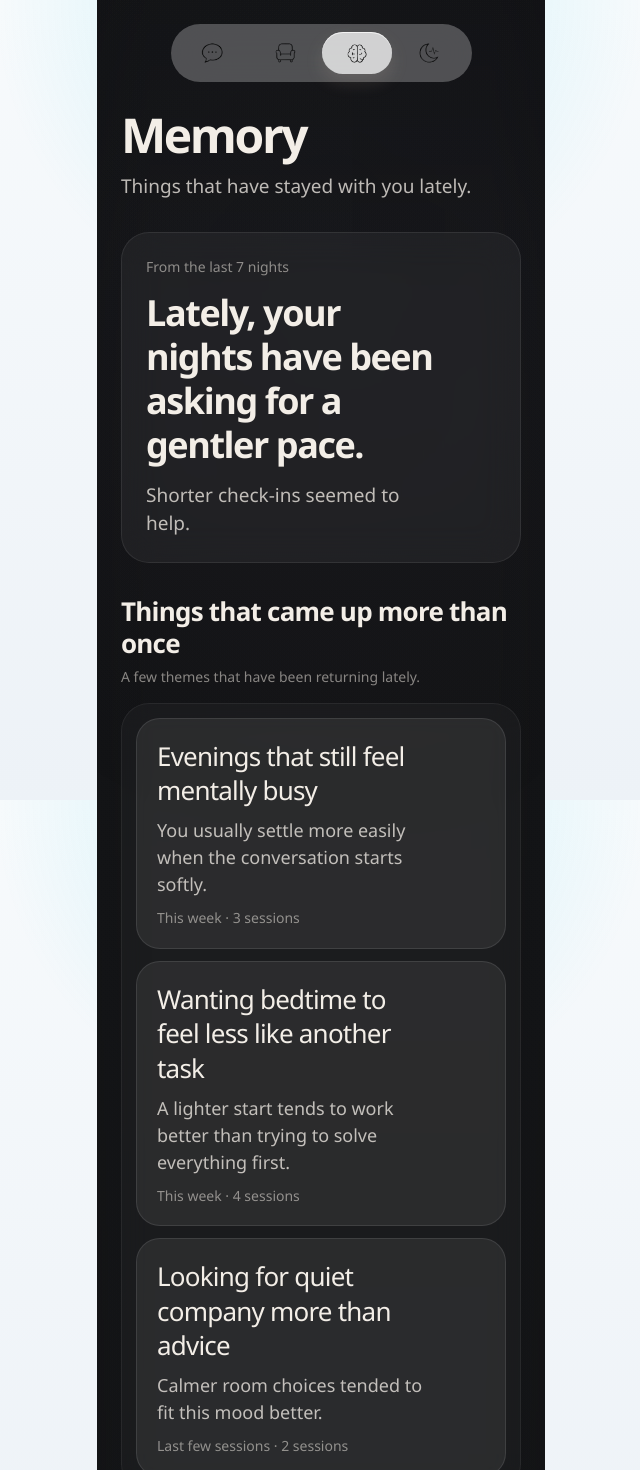
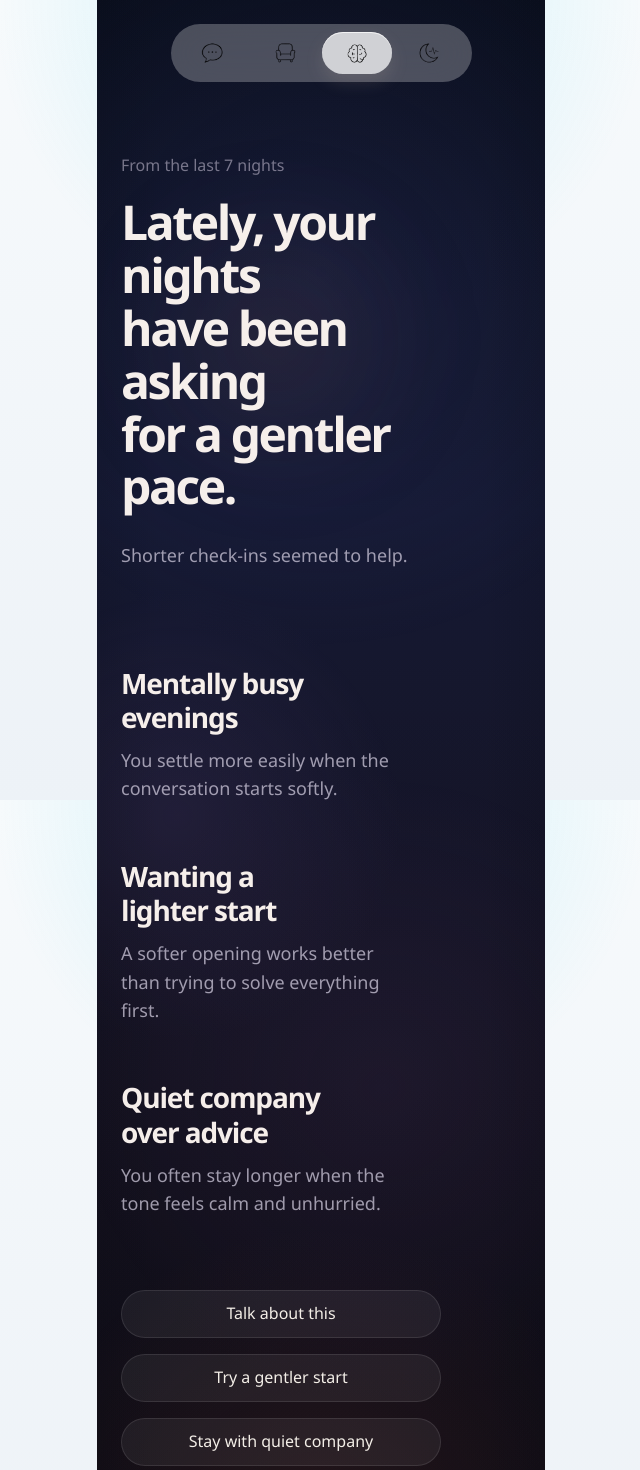
Before and after one commit to lizhongyuanuk-lab/AI-sleep-companion-web-app, a Next.js app: page /memory in a window 1280 px wide. Shown: the top 1470 px of the page, without its empty margins (319-959 px from the left). Built offline with nearby package versions, Linux system fonts and the light colour scheme.

Commit message:
Implement memory text-led reading layout

```diff
--- a/app/memory/memory-page-data.ts
+++ b/app/memory/memory-page-data.ts
@@ -53,7 +53,7 @@ export const memoryPageMockData: MemoryPageData = {
   memory_page_available: true,
   recent_memory_summary: {
     headline_summary:
-      "Lately, your nights have been asking for a gentler pace.",
+      "Lately, your nights\nhave been asking\nfor a gentler pace.",
     time_window_label: "From the last 7 nights",
     summary_confidence: "medium",
     source_session_count: 5,
@@ -62,26 +62,29 @@ export const memoryPageMockData: MemoryPageData = {
   recurring_topics: [
     {
       memory_id: "memory_topic_unfinished_evenings",
-      display_text: "Evenings that still feel mentally busy",
+      display_text: "Mentally busy evenings",
       supporting_session_count: 3,
       time_window_label: "This week",
-      continuation_hint: "You usually settle more easily when the conversation starts softly.",
+      continuation_hint:
+        "You settle more easily when the conversation starts softly.",
       is_deleted: false,
     },
     {
       memory_id: "memory_topic_sleep_entry_pressure",
-      display_text: "Wanting bedtime to feel less like another task",
+      display_text: "Wanting a lighter start",
       supporting_session_count: 4,
       time_window_label: "This week",
-      continuation_hint: "A lighter start tends to work better than trying to solve everything first.",
+      continuation_hint:
+        "A softer opening works better than trying to solve everything first.",
       is_deleted: false,
     },
     {
       memory_id: "memory_topic_quiet_company",
-      display_text: "Looking for quiet company more than advice",
+      display_text: "Quiet company over advice",
       supporting_session_count: 2,
       time_window_label: "Last few sessions",
-      continuation_hint: "Calmer room choices tended to fit this mood better.",
+      continuation_hint:
+        "You often stay longer when the tone feels calm and unhurried.",
       is_deleted: false,
     },
   ],
@@ -112,37 +115,37 @@ export const memoryPageMockData: MemoryPageData = {
     {
       action_id: "continue_general_tonight",
       action_type: "general",
-      label: "Continue gently",
+      label: "Talk about this",
       target_route: "/talk",
       target_payload: {
         continuation_source: "memory",
         continuation_mode: "general",
-        soft_prefill_context: "Continue gently from recent nights.",
+        soft_prefill_context: "Talk about what has been staying with me lately.",
       },
       visual_priority: "secondary",
     },
     {
       action_id: "continue_topic_quiet_company",
       action_type: "topic",
-      label: "Start with quiet company",
+      label: "Try a gentler start",
       target_route: "/talk",
       target_payload: {
         continuation_source: "memory",
-        selected_memory_item_id: "memory_topic_quiet_company",
+        selected_memory_item_id: "memory_topic_sleep_entry_pressure",
         continuation_mode: "topic",
-        soft_prefill_context: "Start with quiet company instead of advice.",
+        soft_prefill_context: "Begin with a softer opening tonight.",
       },
       visual_priority: "secondary",
     },
     {
       action_id: "continue_style_slow_pacing",
       action_type: "style",
-      label: "Begin with a slower pace",
+      label: "Stay with quiet company",
       target_route: "/talk",
       target_payload: {
         continuation_source: "memory",
         continuation_mode: "style",
-        soft_prefill_context: "Keep the opening unhurried.",
+        soft_prefill_context: "Keep the tone calm and unhurried.",
       },
       visual_priority: "secondary",
     },
--- a/app/memory/memory-page.module.css
+++ b/app/memory/memory-page.module.css
@@ -7,54 +7,54 @@
   min-height: 100svh;
   overflow: hidden;
   isolation: isolate;
-  font-family: var(--font-sans);
+  font-family: "Poppins", var(--font-sans);
   --safe-top: max(12px, env(safe-area-inset-top));
   --safe-bottom: max(12px, env(safe-area-inset-bottom));
-  background: #141517;
+  background: #0b1020;
 }
 
-.backdropImage,
-.backdropScrim,
+.backdropBase,
+.backdropHaze,
 .backdropVignette {
   position: absolute;
   inset: 0;
   pointer-events: none;
 }
 
-.backdropImage {
-  background:
-    radial-gradient(circle at 50% 12%, rgba(63, 79, 112, 0.08), transparent 34%),
-    radial-gradient(circle at 58% 18%, rgba(101, 73, 115, 0.08), transparent 36%),
-    radial-gradient(circle at 42% 26%, rgba(102, 72, 62, 0.04), transparent 30%);
-  opacity: 0.32;
-  animation: ambient-breathe 12s ease-in-out infinite;
+.backdropBase {
+  background: linear-gradient(
+    180deg,
+    #0b1020 0%,
+    #151933 34%,
+    #161322 72%,
+    #100d15 100%
+  );
 }
 
-.backdropScrim {
+.backdropHaze {
   background:
-    linear-gradient(
-      180deg,
-      rgba(20, 21, 23, 0.06) 0%,
-      rgba(20, 21, 23, 0.02) 24%,
-      rgba(20, 21, 23, 0.08) 100%
-    );
+    radial-gradient(circle at 50% 18%, rgba(40, 45, 86, 0.4), transparent 30%),
+    radial-gradient(circle at 18% 54%, rgba(76, 61, 109, 0.26), transparent 25%),
+    radial-gradient(circle at 64% 72%, rgba(78, 56, 101, 0.2), transparent 28%),
+    radial-gradient(circle at 50% 102%, rgba(133, 65, 53, 0.24), transparent 20%);
+  opacity: 0.92;
 }
 
 .backdropVignette {
   background:
     linear-gradient(
       180deg,
-      rgba(10, 10, 12, 0.12) 0%,
-      transparent 16%,
-      transparent 86%,
-      rgba(10, 10, 12, 0.18) 100%
+      rgba(6, 8, 16, 0.14) 0%,
+      rgba(6, 8, 16, 0.02) 20%,
+      transparent 40%,
+      rgba(6, 8, 16, 0.18) 100%
     ),
     linear-gradient(
       90deg,
-      rgba(10, 10, 12, 0.1) 0%,
-      transparent 12%,
-      transparent 88%,
-      rgba(10, 10, 12, 0.1) 100%
+      rgba(6, 8, 16, 0.12) 0%,
+      transparent 14%,
+      transparent 86%,
+      rgba(6, 8, 16, 0.12) 100%
     );
 }
 
@@ -71,157 +71,109 @@
 .scrollContent {
   position: relative;
   z-index: 1;
-  display: grid;
-  gap: 32px;
   min-height: 100svh;
   padding:
-    calc(var(--safe-top) + 98px)
+    calc(var(--safe-top) + 142px)
     24px
-    calc(var(--safe-bottom) + 40px);
+    calc(var(--safe-bottom) + 32px);
 }
 
-.header {
+.contentColumn {
+  display: flex;
+  width: min(82vw, 20rem);
+  flex-direction: column;
+  align-items: flex-start;
+}
+
+.heroBlock {
+  position: relative;
+  width: 100%;
+}
+
+.heroGlow {
+  position: absolute;
+  top: 42px;
+  left: -22px;
+  z-index: -1;
+  width: min(84vw, 22rem);
+  height: 18rem;
+  border-radius: 999px;
+  background:
+    radial-gradient(
+      circle,
+      rgba(196, 137, 92, 0.18) 0%,
+      rgba(196, 137, 92, 0.11) 18%,
+      rgba(94, 70, 104, 0.12) 44%,
+      transparent 72%
+    );
+  filter: blur(46px);
+  opacity: 0.58;
+  animation: hero-breathe 12s ease-in-out infinite;
+}
+
+.contextLine {
+  margin: 0;
+  color: rgba(214, 208, 226, 0.52);
+  font-size: 1rem;
+  line-height: 1.4;
+}
+
+.heroInsight {
+  max-width: 100%;
+  margin: 20px 0 0;
+  color: rgba(255, 248, 243, 0.96);
+  font-size: clamp(2.75rem, 12.2vw, 3rem);
+  font-weight: 700;
+  line-height: 1.1;
+  letter-spacing: -0.05em;
+  text-wrap: balance;
+  white-space: pre-line;
+}
+
+.heroSupport {
+  max-width: 18rem;
+  margin: 28px 0 0;
+  color: rgba(214, 208, 226, 0.72);
+  font-size: 1.125rem;
+  line-height: 1.58;
+}
+
+.recurringList {
+  display: grid;
+  width: 100%;
+  margin-top: 96px;
+  gap: 56px;
+}
+
+.recurringItem {
   display: grid;
   gap: 12px;
 }
 
-.pageTitle {
-  max-width: 16rem;
+.recurringTitle {
+  max-width: 17rem;
   margin: 0;
-  color: #f3eee7;
-  font-size: clamp(2.5rem, 9vw, 3rem);
-  font-weight: 600;
-  line-height: 1.04;
-  letter-spacing: -0.05em;
-}
-
-.pageSubtitle {
-  margin: 0;
-  color: rgba(243, 238, 231, 0.76);
-  font-size: 1.1875rem;
-  line-height: 1.5;
-  white-space: nowrap;
-}
-
-.heroSection {
-  display: grid;
-  gap: 0;
-}
-
-.heroPanel {
-  position: relative;
-  overflow: hidden;
-  padding: 24px;
-  border: 1px solid rgba(255, 255, 255, 0.08);
-  border-radius: 28px;
-  background: rgba(255, 255, 255, 0.05);
-  backdrop-filter: blur(18px);
-}
-
-.heroTime {
-  display: block;
-  margin: 0;
-  color: rgba(243, 238, 231, 0.52);
-  font-size: 0.875rem;
-  line-height: 1.4;
-}
-
-.heroInsight {
-  max-width: 18rem;
-  margin: 14px 0 0;
-  color: #f3eee7;
-  font-size: clamp(2rem, 7.2vw, 2.25rem);
+  color: rgba(255, 248, 243, 0.96);
+  font-size: clamp(1.5rem, 7vw, 1.75rem);
   font-weight: 600;
   line-height: 1.22;
   letter-spacing: -0.04em;
+  text-wrap: balance;
 }
 
-.heroSupport {
-  max-width: 17rem;
-  margin: 14px 0 0;
-  color: rgba(243, 238, 231, 0.76);
-  font-size: 1.1875rem;
-  line-height: 1.5;
+.recurringSupport {
+  max-width: 17.5rem;
+  margin: 0;
+  color: rgba(214, 208, 226, 0.72);
+  font-size: 1.125rem;
+  line-height: 1.58;
 }
 
-.section {
+.actionsArea {
   display: grid;
+  width: 100%;
+  margin-top: 72px;
   gap: 16px;
-}
-
-.sectionHeader {
-  display: grid;
-  gap: 8px;
-}
-
-.sectionTitle {
-  margin: 0;
-  color: #f3eee7;
-  font-size: 1.625rem;
-  font-weight: 600;
-  line-height: 1.24;
-  letter-spacing: -0.03em;
-}
-
-.sectionDescription {
-  margin: 0;
-  color: rgba(243, 238, 231, 0.52);
-  font-size: 0.875rem;
-  line-height: 1.4;
-}
-
-.themesGroup {
-  display: grid;
-  gap: 12px;
-  padding: 14px;
-  border: 1px solid rgba(255, 255, 255, 0.06);
-  border-radius: 28px;
-  background: rgba(255, 255, 255, 0.03);
-  backdrop-filter: blur(14px);
-}
-
-.themeItem {
-  display: grid;
-  gap: 10px;
-  padding: 20px;
-  border: 1px solid rgba(255, 255, 255, 0.1);
-  border-radius: 24px;
-  background: rgba(255, 255, 255, 0.07);
-}
-
-.themeTitle {
-  max-width: 16rem;
-  margin: 0;
-  color: #f3eee7;
-  font-size: 1.625rem;
-  font-weight: 500;
-  line-height: 1.32;
-  letter-spacing: -0.03em;
-}
-
-.themeSupport {
-  max-width: 17rem;
-  margin: 0;
-  color: rgba(243, 238, 231, 0.76);
-  font-size: 1.125rem;
-  line-height: 1.5;
-}
-
-.themeMeta {
-  margin: 0;
-  color: rgba(243, 238, 231, 0.52);
-  font-size: 0.875rem;
-  line-height: 1.4;
-}
-
-.actionsSection {
-  display: grid;
-  gap: 16px;
-}
-
-.actionList {
-  display: grid;
-  gap: 12px;
 }
 
 .actionLink {
@@ -252,44 +204,62 @@
 }
 
 .emptyState {
-  padding: 24px;
-  border: 1px solid rgba(255, 255, 255, 0.08);
-  border-radius: 28px;
-  background: rgba(255, 255, 255, 0.05);
-  color: rgba(243, 238, 231, 0.76);
-  font-size: 1rem;
-  line-height: 1.5;
+  display: grid;
+  width: 100%;
+  gap: 16px;
 }
 
-.emptyState p {
+.emptyLead {
+  max-width: 17rem;
   margin: 0;
+  color: rgba(255, 248, 243, 0.96);
+  font-size: clamp(2.25rem, 9.2vw, 2.75rem);
+  font-weight: 600;
+  line-height: 1.14;
+  letter-spacing: -0.04em;
+  text-wrap: balance;
 }
 
-.spacer {
-  min-height: 4px;
+.emptySupport {
+  max-width: 17.5rem;
+  margin: 0;
+  color: rgba(214, 208, 226, 0.72);
+  font-size: 1.125rem;
+  line-height: 1.58;
 }
 
-@keyframes ambient-breathe {
+@keyframes hero-breathe {
   0%,
   100% {
-    opacity: 0.28;
+    opacity: 0.52;
   }
 
   50% {
-    opacity: 0.4;
+    opacity: 0.66;
   }
 }
 
 @media (max-width: 380px) {
-  .pageSubtitle {
-    white-space: normal;
+  .scrollContent {
+    padding-right: 20px;
+    padding-left: 20px;
+  }
+
+  .contentColumn {
+    width: min(82vw, 18.75rem);
+  }
+
+  .heroGlow {
+    left: -20px;
+    width: min(88vw, 19rem);
+    height: 16rem;
   }
 }
 
 @media (prefers-reduced-motion: reduce) {
-  .backdropImage {
+  .heroGlow {
     animation: none;
-    opacity: 0.32;
+    opacity: 0.58;
   }
 
   .actionLink {
--- a/app/memory/page.tsx
+++ b/app/memory/page.tsx
@@ -5,13 +5,16 @@ import styles from "./memory-page.module.css";
 
 export default function MemoryPage() {
   const data = memoryPageMockData;
+  const displayedThemes = data.recurring_topics
+    .filter((topic) => !topic.is_deleted)
+    .slice(0, 3);
   const displayedActions = data.continue_actions.slice(0, 3);
 
   return (
     <section className={styles.page}>
       <div className={styles.shell}>
-        <div className={styles.backdropImage} aria-hidden="true" />
-        <div className={styles.backdropScrim} aria-hidden="true" />
+        <div className={styles.backdropBase} aria-hidden="true" />
+        <div className={styles.backdropHaze} aria-hidden="true" />
         <div className={styles.backdropVignette} aria-hidden="true" />
 
         <header className={styles.topBand}>
@@ -19,67 +22,59 @@ export default function MemoryPage() {
         </header>
 
         <main className={styles.scrollContent}>
-          <section className={styles.header}>
-            <h1 className={styles.pageTitle}>Memory</h1>
-            <p className={styles.pageSubtitle}>
-              Things that have stayed with you lately.
+          <div className={styles.contentColumn}>
+            {data.memory_page_available && data.recent_memory_summary ? (
+              <>
+                <section className={styles.heroBlock}>
+                  <div className={styles.heroGlow} aria-hidden="true" />
+                  <p className={styles.contextLine}>
+                    {data.recent_memory_summary.time_window_label}
                   </p>
-          </section>
-
-          {data.recent_memory_summary ? (
-            <section className={styles.heroSection}>
-              <div className={styles.heroPanel}>
-                <span className={styles.heroTime}>
-                  {data.recent_memory_summary.time_window_label}
-                </span>
-                <p className={styles.heroInsight}>
+                  <h1 className={styles.heroInsight}>
                     {data.recent_memory_summary.headline_summary}
-                </p>
+                  </h1>
                   {data.recent_memory_summary.supporting_line ? (
                     <p className={styles.heroSupport}>
                       {data.recent_memory_summary.supporting_line}
                     </p>
                   ) : null}
-              </div>
                 </section>
-          ) : null}
 
-          {data.recurring_topics.length > 0 ? (
-            <section className={styles.section}>
-              <div className={styles.sectionHeader}>
-                <h2 className={styles.sectionTitle}>Things that came up more than once</h2>
-                <p className={styles.sectionDescription}>
-                  A few themes that have been returning lately.
-                </p>
-              </div>
-
-              <div className={styles.themesGroup}>
-                {data.recurring_topics.map((topic) => {
+                {displayedThemes.length > 0 ? (
+                  <section className={styles.recurringList}>
+                    {displayedThemes.map((topic) => {
                       return (
-                    <article key={topic.memory_id} className={styles.themeItem}>
-                      <p className={styles.themeTitle}>{topic.display_text}</p>
+                        <article
+                          key={topic.memory_id}
+                          className={styles.recurringItem}
+                        >
+                          <h2 className={styles.recurringTitle}>
+                            {topic.display_text}
+                          </h2>
                           {topic.continuation_hint ? (
-                        <p className={styles.themeSupport}>
+                            <p className={styles.recurringSupport}>
                               {topic.continuation_hint}
                             </p>
                           ) : null}
-                      <p className={styles.themeMeta}>
-                        {topic.time_window_label} · {topic.supporting_session_count} sessions
-                      </p>
                         </article>
                       );
                     })}
-              </div>
                   </section>
                 ) : null}
-
-          <section className={styles.actionsSection}>
-            <div className={styles.sectionHeader}>
-              <h2 className={styles.sectionTitle}>Take action</h2>
-            </div>
+              </>
+            ) : (
+              <section className={styles.emptyState}>
+                <p className={styles.emptyLead}>
+                  Memory builds gently through the conversations you return to.
+                </p>
+                <p className={styles.emptySupport}>
+                  Talk is still the best place to start softly tonight.
+                </p>
+              </section>
+            )}
 
             {displayedActions.length > 0 ? (
-              <div className={styles.actionList}>
+              <section className={styles.actionsArea}>
                 {displayedActions.map((action) => (
                   <Link
                     key={action.action_id}
@@ -89,20 +84,9 @@ export default function MemoryPage() {
                     {action.label}
                   </Link>
                 ))}
-              </div>
-            ) : null}
-          </section>
-
-          {!data.memory_page_available ? (
-            <section className={styles.emptyState}>
-              <p>
-                Memory will build gradually through companionship. You can head
-                back into Talk whenever you want to start tonight softly.
-              </p>
               </section>
             ) : null}
-
-          <div className={styles.spacer} aria-hidden="true" />
+          </div>
         </main>
       </div>
     </section>
```
Lines whose indentation alone changed are shown as unchanged.
